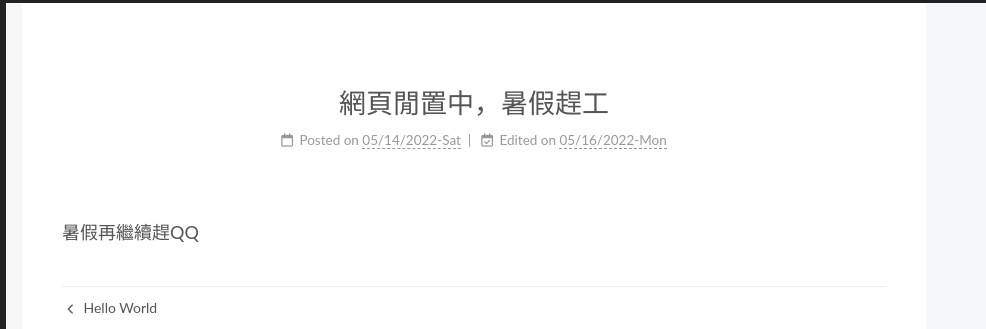
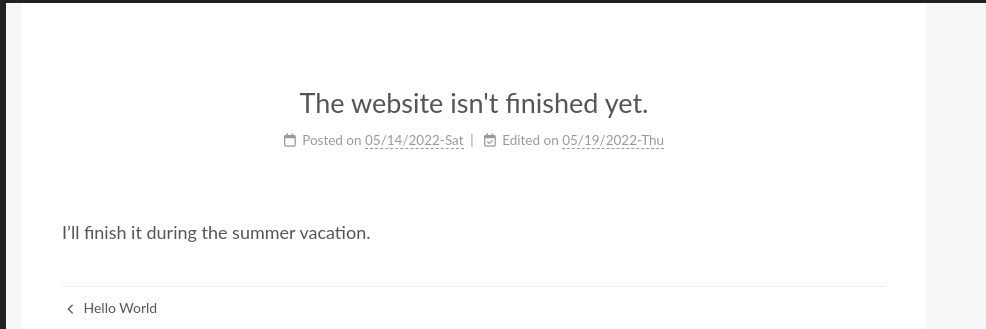
Before and after one commit to arthur-yyr/arthur-yyr.github.io, a plain HTML site: page 2022/05/14/tst/index.html in a window 1280 px wide. Shown: the top 329 px of the page, 294-1280 px from the left. Drawn offline with nearby package versions, Linux system fonts and the light colour scheme; some packages are replaced by stand-ins of ours; a script that the page names is missing.

Commit message:
Site updated: 2022-05-19 16:44:29

```diff
--- a/2022/05/14/tst/index.html
+++ b/2022/05/14/tst/index.html
@@ -29,10 +29,10 @@
 
 
 
-<script class="next-config" data-name="page" type="application/json">{"sidebar":"","isHome":false,"isPost":true,"lang":"default","comments":true,"permalink":"https://arthur-yyr.github.io/2022/05/14/tst/","path":"2022/05/14/tst/","title":"網頁閒置中，暑假趕工"}</script>
+<script class="next-config" data-name="page" type="application/json">{"sidebar":"","isHome":false,"isPost":true,"lang":"default","comments":true,"permalink":"https://arthur-yyr.github.io/2022/05/14/tst/","path":"2022/05/14/tst/","title":"The website isn't finished yet."}</script>
 
 <script class="next-config" data-name="calendar" type="application/json">""</script>
-<title>網頁閒置中，暑假趕工 | Arthur's blog</title>
+<title>The website isn't finished yet. | Arthur's blog</title>
 
 
 
@@ -194,12 +194,12 @@
     </span>
 
     <span hidden itemprop="post" itemscope itemtype="http://schema.org/CreativeWork">
-      <meta itemprop="name" content="網頁閒置中，暑假趕工 | Arthur's blog">
+      <meta itemprop="name" content="The website isn't finished yet. | Arthur's blog">
       <meta itemprop="description" content="">
     </span>
       <header class="post-header">
         <h1 class="post-title" itemprop="name headline">
-          網頁閒置中，暑假趕工
+          The website isn't finished yet.
         </h1>
 
         <div class="post-meta-container">
@@ -217,7 +217,7 @@
         <i class="far fa-calendar-check"></i>
       </span>
       <span class="post-meta-item-text">Edited on</span>
-      <time title="Modified: 05/16/2022-Mon 21:30:04-+08:00" itemprop="dateModified" datetime="2022-05-16T21:30:04+08:00">05/16/2022-Mon</time>
+      <time title="Modified: 05/19/2022-Thu 16:44:20-+08:00" itemprop="dateModified" datetime="2022-05-19T16:44:20+08:00">05/19/2022-Thu</time>
     </span>
 
 
@@ -231,7 +231,7 @@
 
     <div class="post-body" itemprop="articleBody">
         <span id="more"></span>
-<p>暑假再繼續趕QQ</p>
+<p>I’ll finish it during the summer vacation.</p>
 
     </div>
 
```
Also changed, not shown: 2022/05/14/hello-world/index.html (+2 -2 lines), archives/2022/05/index.html (+1 -1 lines), archives/2022/index.html (+1 -1 lines), archives/index.html (+1 -1 lines), index.html (+3 -3 lines).
